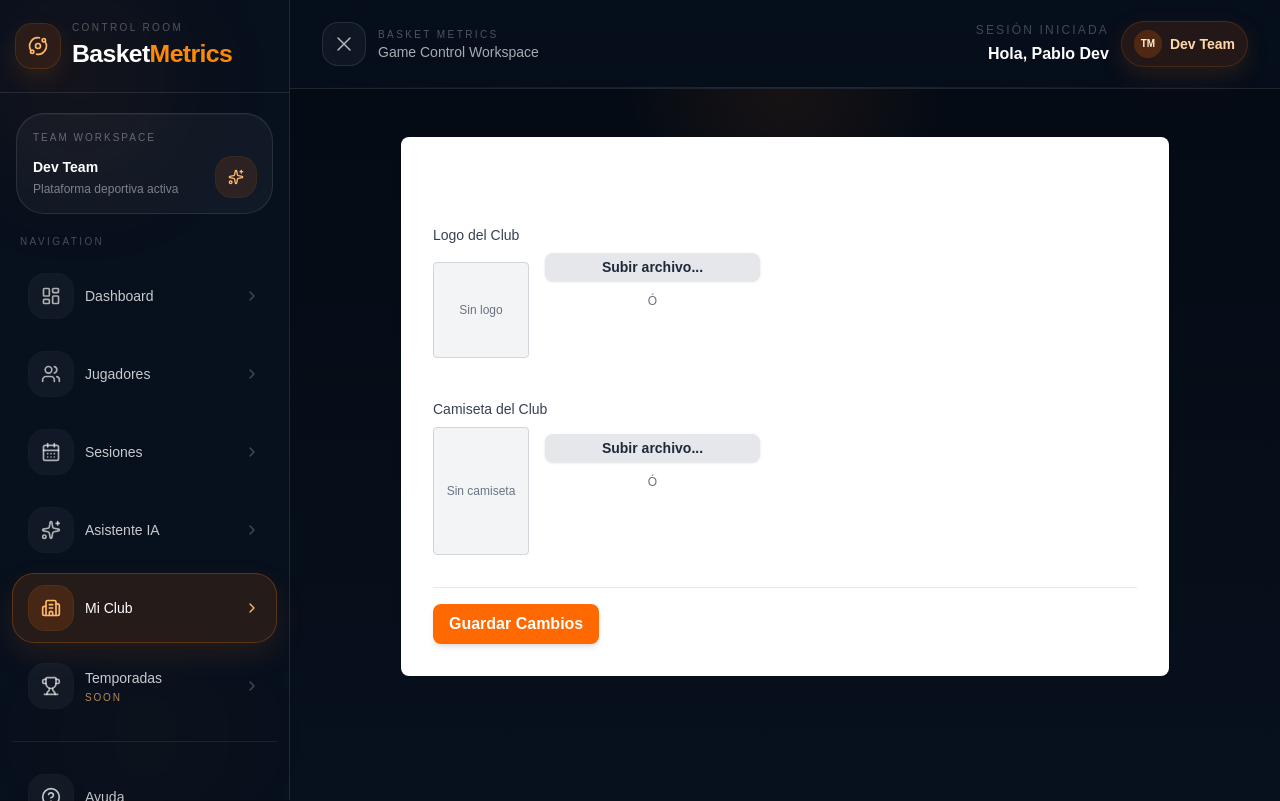
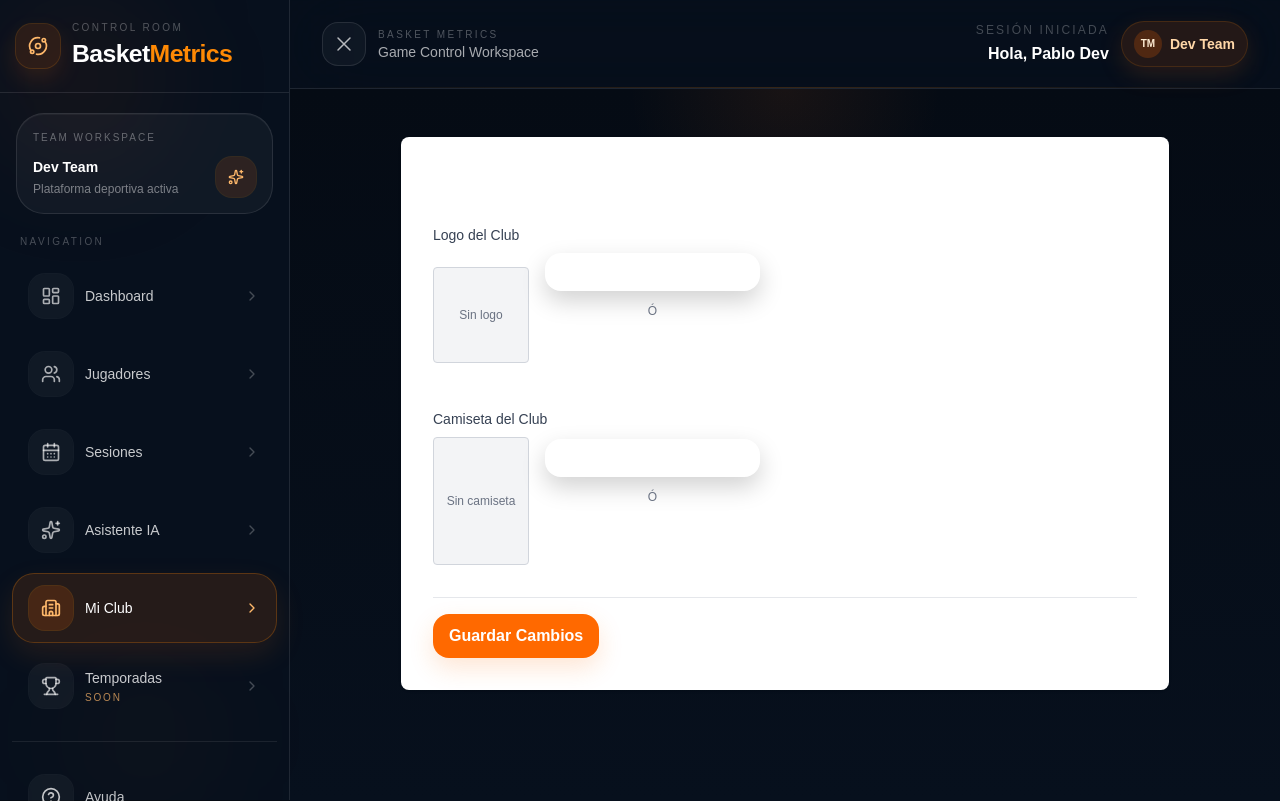
Before and after one commit to PabloLeonRios/basket-metrics-clean, a Next.js app: page /panel/club/info in a window 1280 px wide. Built offline with nearby package versions, Linux system fonts and the light colour scheme.

Commit message:
Update Button.tsx
Update Button.tsx

```diff
--- a/src/components/ui/Button.tsx
+++ b/src/components/ui/Button.tsx
@@ -5,35 +5,59 @@ interface ButtonProps extends React.ButtonHTMLAttributes<HTMLButtonElement> {
   size?: 'sm' | 'md' | 'lg';
 }
 
+/**
+ * ============================================================
+ * BUTTON UI — Basket Metrics
+ * ============================================================
+ *
+ * NOTAS PARA PABLITO
+ * ------------------
+ * Objetivo:
+ * - Mantener compatibilidad con todos los botones actuales
+ * - Unificar la estética visual del sistema
+ * - Permitir que className siga ajustando detalles por pantalla
+ *
+ * Regla importante:
+ * - no romper variantes existentes
+ * - mantener primary / secondary / danger
+ *
+ * Mejora UI 2026:
+ * - primary alineado a naranja Basket Metrics
+ * - secondary dark, más consistente con panel
+ * - danger más limpio
+ * - rounded y focus más premium
+ */
+
 const Button: React.FC<ButtonProps> = ({
   children,
   variant = 'primary',
   size = 'md',
-  className,
+  className = '',
+  disabled,
   ...props
 }) => {
-  //const baseStyles = 'font-semibold rounded-lg transition duration-150 ease-in-out focus:outline-none focus:ring-2 focus:ring-offset-2';
   const baseStyles =
-    'font-semibold rounded-lg transition duration-150 ease-in-out focus:outline-none focus:ring-2 focus:ring-offset-2';
+    'inline-flex items-center justify-center font-semibold transition-all duration-200 ease-in-out outline-none focus:ring-2 focus:ring-offset-0 disabled:cursor-not-allowed disabled:opacity-60';
 
   const variantStyles = {
     primary:
-      'bg-orange-500 text-white hover:bg-orange-600 focus:ring-orange-500 shadow-md hover:shadow-lg',
+      'rounded-2xl bg-orange-500 text-white hover:bg-orange-400 focus:ring-orange-500/20 shadow-[0_10px_25px_rgba(249,115,22,0.18)] hover:shadow-[0_16px_35px_rgba(249,115,22,0.28)]',
     secondary:
-      'bg-gray-200 text-gray-800 hover:bg-gray-300 focus:ring-gray-300 shadow-sm hover:shadow',
+      'rounded-2xl border border-white/10 bg-white/[0.04] text-white hover:bg-white/[0.08] focus:ring-white/10 shadow-[0_10px_24px_rgba(0,0,0,0.18)]',
     danger:
-      'bg-red-600 text-white hover:bg-red-700 focus:ring-red-500 shadow-sm hover:shadow',
+      'rounded-2xl bg-red-600 text-white hover:bg-red-500 focus:ring-red-500/20 shadow-[0_10px_24px_rgba(220,38,38,0.18)] hover:shadow-[0_14px_30px_rgba(220,38,38,0.24)]',
   };
 
   const sizeStyles = {
-    sm: 'py-1 px-3 text-sm',
-    md: 'py-2 px-4 text-base',
-    lg: 'py-3 px-6 text-lg',
+    sm: 'px-3 py-2 text-sm',
+    md: 'px-4 py-2.5 text-base',
+    lg: 'px-6 py-3.5 text-lg',
   };
 
   return (
     <button
-      className={`${baseStyles} ${variantStyles[variant]} ${sizeStyles[size]} ${className || ''}`}
+      className={`${baseStyles} ${variantStyles[variant]} ${sizeStyles[size]} ${disabled ? '' : 'active:scale-[0.99]'} ${className}`.trim()}
+      disabled={disabled}
       {...props}
     >
       {children}
```
